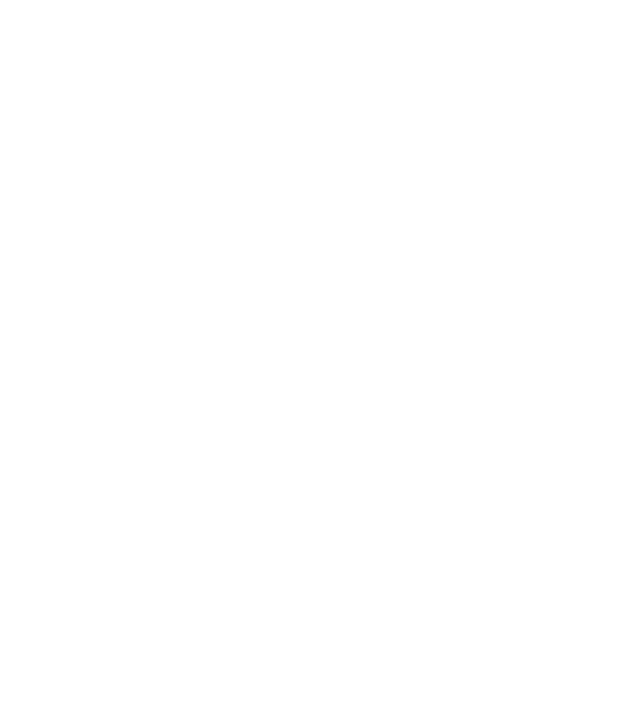
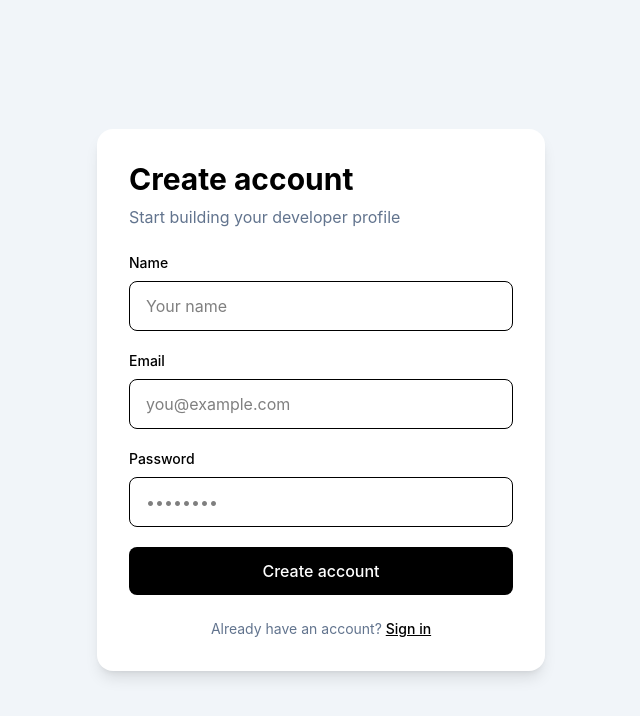
Before and after one commit to dipesh-cwd/Developer_Dashboard, a React (Vite) app: page /register in a window 1280 px wide. Before the commit this address had no page. Shown: the top 716 px of the page, without its empty margins (319-959 px from the left). Built offline with nearby package versions, Linux system fonts and the light colour scheme.

Commit message:
Add login and registration pages

```diff
--- a/src/App.jsx
+++ b/src/App.jsx
@@ -1,3 +1,42 @@
+// import {
+//   BrowserRouter,
+//   Routes,
+//   Route,
+//   Navigate,
+// } from 'react-router'
+
+// import DashboardLayout from './layouts/DashboardLayout'
+
+// import Dashboard from './pages/Dashboard'
+// import Projects from './pages/Projects'
+// import Tasks from './pages/Tasks'
+// import Settings from './pages/Settings'
+
+// const App = () => {
+//   return (
+//     <BrowserRouter>
+//       <Routes>
+//         <Route element={<DashboardLayout />}>
+//           <Route
+//             path="/"
+//             element={<Navigate to="/dashboard" replace />}
+//           />
+
+//           <Route path="/dashboard" element={<Dashboard />} />
+//           <Route path="/projects" element={<Projects />} />
+//           <Route path="/tasks" element={<Tasks />} />
+//           <Route path="/settings" element={<Settings />} />
+//         </Route>
+//       </Routes>
+//     </BrowserRouter>
+//   )
+// }
+
+// export default App
+
+
+
+
 import {
   BrowserRouter,
   Routes,
@@ -5,28 +44,46 @@
   Navigate,
 } from 'react-router'
 
-import DashboardLayout from './layouts/DashboardLayout'
+import Login from './pages/Login'
+import Register from './pages/Register'
 
-import Dashboard from './pages/Dashboard'
-import Projects from './pages/Projects'
-import Tasks from './pages/Tasks'
-import Settings from './pages/Settings'
+const Dashboard = () => {
+  return (
+    <div className="p-8">
+      <h1 className="text-3xl font-bold">
+        Developer Dashboard
+      </h1>
+
+      <p className="mt-2 text-slate-500">
+        You are logged in.
+      </p>
+    </div>
+  )
+}
 
 const App = () => {
   return (
     <BrowserRouter>
       <Routes>
-        <Route element={<DashboardLayout />}>
-          <Route
-            path="/"
-            element={<Navigate to="/dashboard" replace />}
-          />
+        <Route
+          path="/"
+          element={<Navigate to="/login" replace />}
+        />
 
-          <Route path="/dashboard" element={<Dashboard />} />
-          <Route path="/projects" element={<Projects />} />
-          <Route path="/tasks" element={<Tasks />} />
-          <Route path="/settings" element={<Settings />} />
-        </Route>
+        <Route
+          path="/login"
+          element={<Login />}
+        />
+
+        <Route
+          path="/register"
+          element={<Register />}
+        />
+
+        <Route
+          path="/dashboard"
+          element={<Dashboard />}
+        />
       </Routes>
     </BrowserRouter>
   )
--- /dev/null
+++ b/src/pages/Login.jsx
@@ -0,0 +1,122 @@
+import { useState } from 'react'
+import { Link, useNavigate } from 'react-router'
+import { useAuth } from '../context/AuthContext'
+
+const Login = () => {
+  const navigate = useNavigate()
+  const { login, loading } = useAuth()
+
+  const [form, setForm] = useState({
+    email: '',
+    password: '',
+  })
+
+  const [error, setError] = useState('')
+
+  const handleChange = (event) => {
+    setForm({
+      ...form,
+      [event.target.name]: event.target.value,
+    })
+  }
+
+  const handleSubmit = async (event) => {
+    event.preventDefault()
+    setError('')
+
+    try {
+      await login(form.email, form.password)
+      navigate('/dashboard')
+    } catch (error) {
+      setError(
+        error.response?.data?.message ||
+          'Login failed'
+      )
+    }
+  }
+
+  return (
+    <div className="flex min-h-screen items-center justify-center bg-slate-100 px-4">
+      <div className="w-full max-w-md rounded-2xl bg-white p-8 shadow-lg">
+        <h1 className="text-3xl font-bold">
+          Welcome back
+        </h1>
+
+        <p className="mt-2 text-slate-500">
+          Sign in to your Developer Dashboard
+        </p>
+
+        {error && (
+          <div className="mt-5 rounded-lg bg-red-50 p-3 text-sm text-red-600">
+            {error}
+          </div>
+        )}
+
+        <form
+          onSubmit={handleSubmit}
+          className="mt-6 space-y-5"
+        >
+          <div>
+            <label
+              htmlFor="email"
+              className="mb-2 block text-sm font-medium"
+            >
+              Email
+            </label>
+
+            <input
+              id="email"
+              name="email"
+              type="email"
+              value={form.email}
+              onChange={handleChange}
+              required
+              className="w-full rounded-lg border px-4 py-3 outline-none focus:ring-2"
+              placeholder="you@example.com"
+            />
+          </div>
+
+          <div>
+            <label
+              htmlFor="password"
+              className="mb-2 block text-sm font-medium"
+            >
+              Password
+            </label>
+
+            <input
+              id="password"
+              name="password"
+              type="password"
+              value={form.password}
+              onChange={handleChange}
+              required
+              className="w-full rounded-lg border px-4 py-3 outline-none focus:ring-2"
+              placeholder="••••••••"
+            />
+          </div>
+
+          <button
+            type="submit"
+            disabled={loading}
+            className="w-full rounded-lg bg-black px-4 py-3 font-medium text-white transition hover:bg-slate-800 disabled:cursor-not-allowed disabled:opacity-50"
+          >
+            {loading ? 'Signing in...' : 'Sign in'}
+          </button>
+        </form>
+
+        <p className="mt-6 text-center text-sm text-slate-500">
+          Don't have an account?{' '}
+          <Link
+            to="/register"
+            className="font-medium text-black underline"
+          >
+            Create one
+          </Link>
+        </p>
+      </div>
+    </div>
+  )
+}
+
+export default Login
--- /dev/null
+++ b/src/pages/Register.jsx
@@ -0,0 +1,147 @@
+import { useState } from 'react'
+import { Link, useNavigate } from 'react-router'
+import api from '../lib/api'
+
+const Register = () => {
+  const navigate = useNavigate()
+
+  const [form, setForm] = useState({
+    name: '',
+    email: '',
+    password: '',
+  })
+
+  const [loading, setLoading] = useState(false)
+  const [error, setError] = useState('')
+
+  const handleChange = (event) => {
+    setForm({
+      ...form,
+      [event.target.name]: event.target.value,
+    })
+  }
+
+  const handleSubmit = async (event) => {
+    event.preventDefault()
+    setError('')
+    setLoading(true)
+
+    try {
+      await api.post('/auth/register', form)
+
+      navigate('/login')
+    } catch (error) {
+      setError(
+        error.response?.data?.message ||
+          'Registration failed'
+      )
+    } finally {
+      setLoading(false)
+    }
+  }
+
+  return (
+    <div className="flex min-h-screen items-center justify-center bg-slate-100 px-4">
+      <div className="w-full max-w-md rounded-2xl bg-white p-8 shadow-lg">
+        <h1 className="text-3xl font-bold">
+          Create account
+        </h1>
+
+        <p className="mt-2 text-slate-500">
+          Start building your developer profile
+        </p>
+
+        {error && (
+          <div className="mt-5 rounded-lg bg-red-50 p-3 text-sm text-red-600">
+            {error}
+          </div>
+        )}
+
+        <form
+          onSubmit={handleSubmit}
+          className="mt-6 space-y-5"
+        >
+          <div>
+            <label
+              htmlFor="name"
+              className="mb-2 block text-sm font-medium"
+            >
+              Name
+            </label>
+
+            <input
+              id="name"
+              name="name"
+              type="text"
+              value={form.name}
+              onChange={handleChange}
+              required
+              className="w-full rounded-lg border px-4 py-3 outline-none focus:ring-2"
+              placeholder="Your name"
+            />
+          </div>
+
+          <div>
+            <label
+              htmlFor="email"
+              className="mb-2 block text-sm font-medium"
+            >
+              Email
+            </label>
+
+            <input
+              id="email"
+              name="email"
+              type="email"
+              value={form.email}
+              onChange={handleChange}
+              required
+              className="w-full rounded-lg border px-4 py-3 outline-none focus:ring-2"
+              placeholder="you@example.com"
+            />
+          </div>
+
+          <div>
+            <label
+              htmlFor="password"
+              className="mb-2 block text-sm font-medium"
+            >
+              Password
+            </label>
+
+            <input
+              id="password"
+              name="password"
+              type="password"
+              value={form.password}
+              onChange={handleChange}
+              required
+              className="w-full rounded-lg border px-4 py-3 outline-none focus:ring-2"
+              placeholder="••••••••"
+            />
+          </div>
+
+          <button
+            type="submit"
+            disabled={loading}
+            className="w-full rounded-lg bg-black px-4 py-3 font-medium text-white transition hover:bg-slate-800 disabled:opacity-50"
+          >
+            {loading ? 'Creating account...' : 'Create account'}
+          </button>
+        </form>
+
+        <p className="mt-6 text-center text-sm text-slate-500">
+          Already have an account?{' '}
+          <Link
+            to="/login"
+            className="font-medium text-black underline"
+          >
+            Sign in
+          </Link>
+        </p>
+      </div>
+    </div>
+  )
+}
+
+export default Register
```
